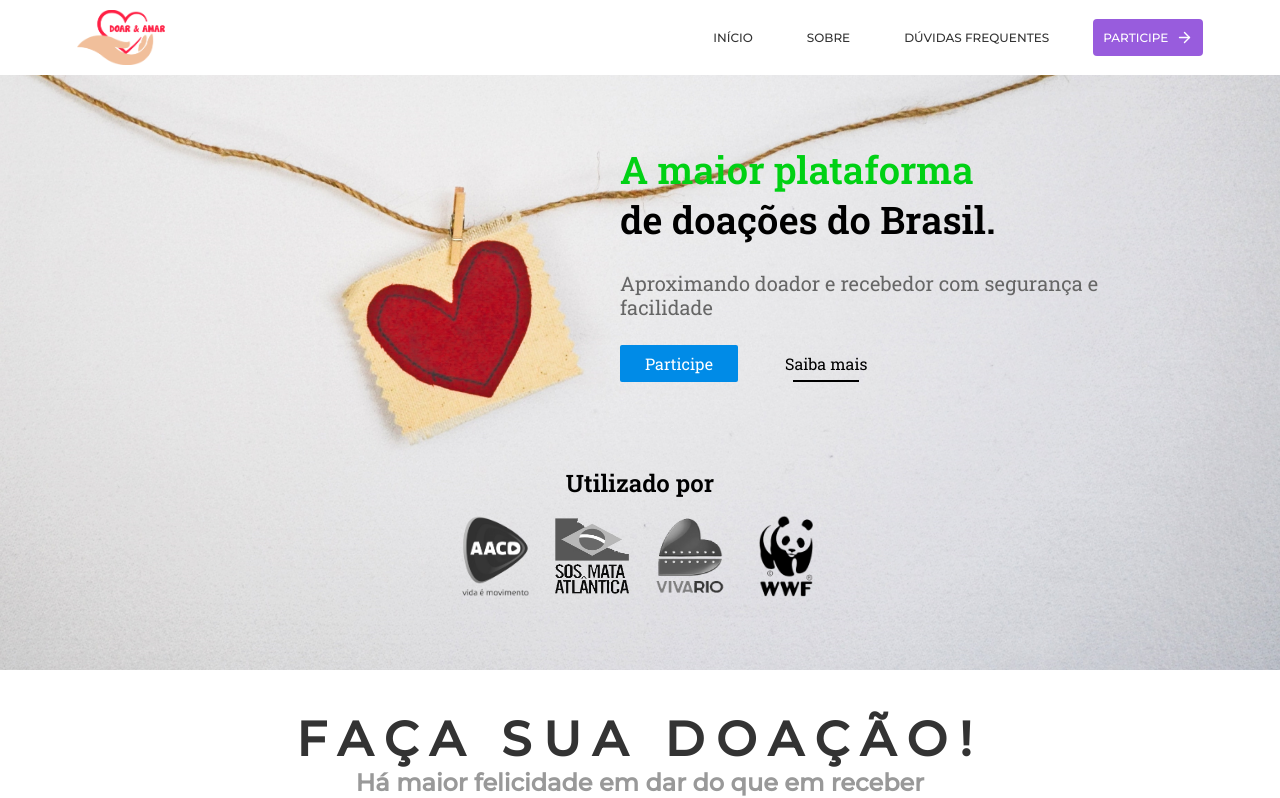
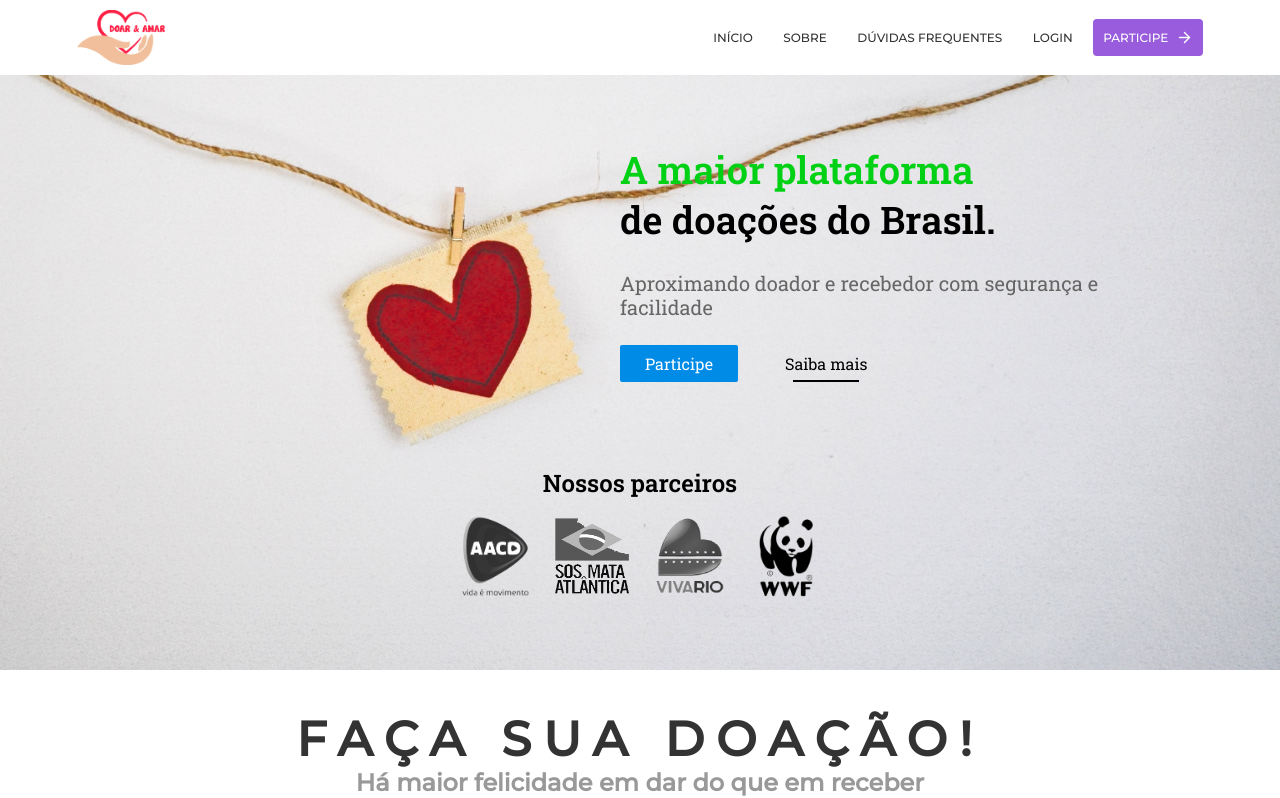
Before and after one commit to ramos-ph/doar-e-amar, a React (Create React App) app in the folder web/: page / in a window 1280 px wide. Shown: the top 798 px of the page. Built offline with nearby package versions, Linux system fonts and the light colour scheme.

Commit message:
:lipstick: Add Login to navigation bar

```diff
--- a/web/src/components/Header/index.js
+++ b/web/src/components/Header/index.js
@@ -16,6 +16,7 @@ export default function Header () {
           <Link className="nav-link" to="/">Início</Link>
           <Link className="nav-link" to="/">Sobre</Link>
           <Link className="nav-link" to="/">Dúvidas frequentes</Link>
+          <Link className="nav-link" to="/">Login</Link>
 
           <Link className="header-btn" to="/">Participe
             <FiArrowRight size={17} color="#FFF" />
--- a/web/src/pages/Main/index.js
+++ b/web/src/pages/Main/index.js
@@ -41,7 +41,7 @@ export default function Main () {
           </div>
 
           <div className="partners">
-            <h2>Utilizado por</h2>
+            <h2>Nossos parceiros</h2>
 
             <ul className="partner-list">
               <li className="partner">
```
